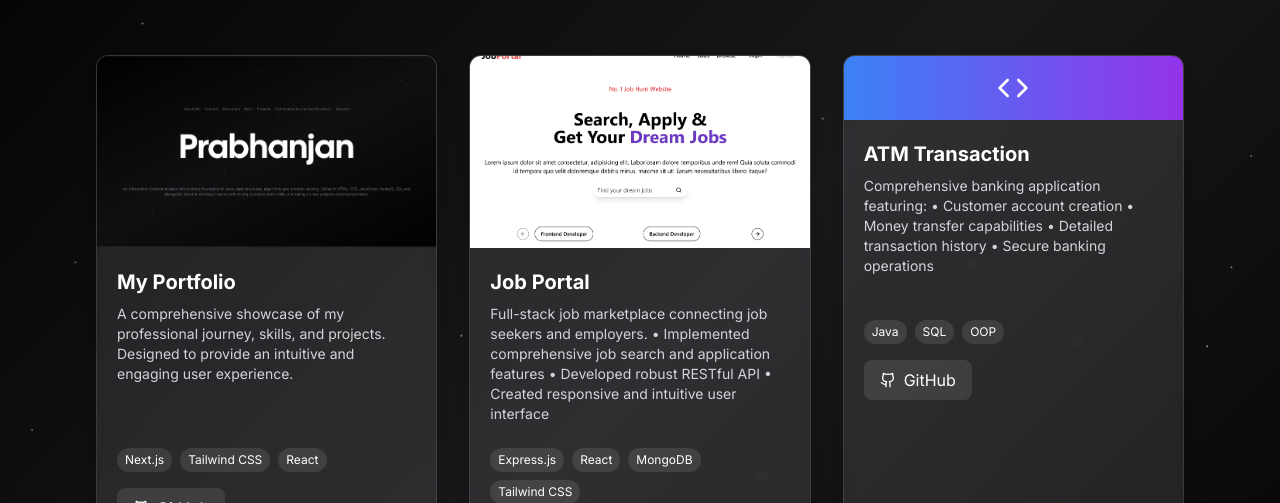
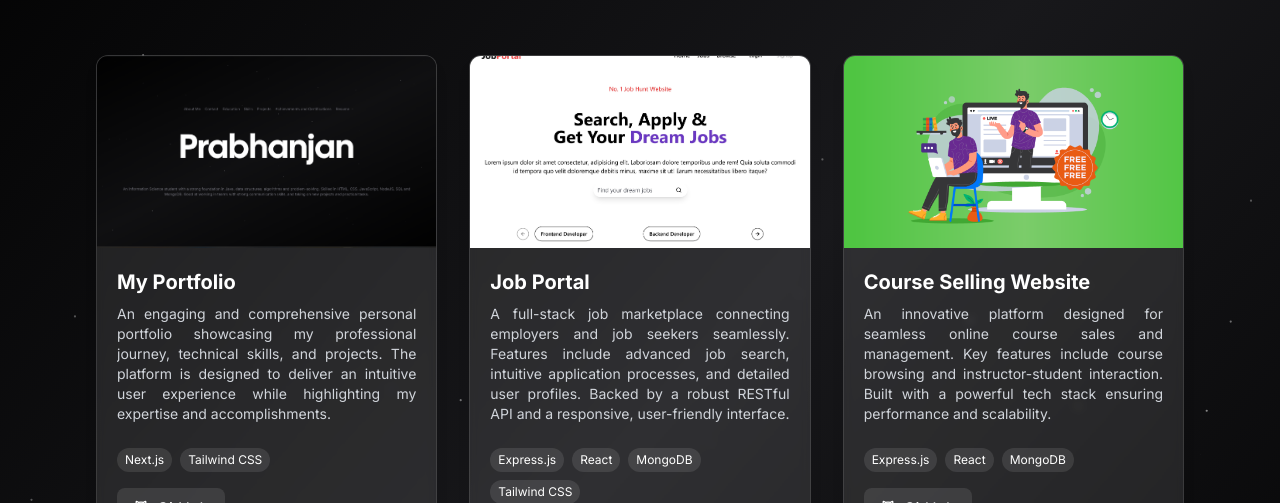
Before and after one commit to NVVPrabhanjan/My-Portfolio-, a Next.js app: page /projects in a window 1280 px wide. Shown: the part 297-800 px from the top of the page. Built offline with nearby package versions, Linux system fonts and the light colour scheme; no server answers; what tailwindcss-debug-screens would draw is missing.

Commit message:
Final Changes 1

```diff
--- a/app/components/projects.tsx
+++ b/app/components/projects.tsx
@@ -22,51 +22,57 @@ const projects: Project[] = [
   {
     id: 1,
     title: "My Portfolio",
-    description: `A comprehensive showcase of my professional journey, skills, and projects.
-Designed to provide an intuitive and engaging user experience.`,
+    description: `An engaging and comprehensive personal portfolio showcasing my professional journey, technical skills, and projects.
+The platform is designed to deliver an intuitive user experience while highlighting my expertise and accomplishments.`,
     image: "/Project_MyPortfolio.png",
-    githubLink: "https://github.com/yourusername/my-portfolio",
-    deployedLink: "https://your-portfolio-site.vercel.app",
-    technologies: ["Next.js", "Tailwind CSS", "React"],
+    githubLink: "https://github.com/NVVPrabhanjan/My-Portfolio-",
+    deployedLink: "https://prabhanjan.live/",
+    technologies: ["Next.js", "Tailwind CSS"],
     type: "Web Development",
   },
   {
     id: 2,
     title: "Job Portal",
-    description: `Full-stack job marketplace connecting job seekers and employers.
-• Implemented comprehensive job search and application features
-• Developed robust RESTful API
-• Created responsive and intuitive user interface`,
+    description: `A full-stack job marketplace connecting employers and job seekers seamlessly.
+Features include advanced job search, intuitive application processes, and detailed user profiles.
+Backed by a robust RESTful API and a responsive, user-friendly interface.`,
     image: "/JobPortal.jpg",
-    githubLink: "https://github.com/yourusername/job-portal",
-    deployedLink: "https://job-portal-demo.vercel.app",
+    githubLink: "https://github.com/NVVPrabhanjan/JobPortal",
     technologies: ["Express.js", "React", "MongoDB", "Tailwind CSS"],
+    type: "Full Stack",
+  },
+  {
+    id: 5,
+    title: "Course Selling Website",
+    description: `An innovative platform designed for seamless online course sales and management.
+Key features include course browsing and instructor-student interaction.
+Built with a powerful tech stack ensuring performance and scalability.`,
+    image: "/CourseSelling.png",
+    githubLink: "https://github.com/NVVPrabhanjan/JobPortal",
+    technologies: ["Express.js", "React", "MongoDB"],
     type: "Full Stack",
   },
   {
     id: 3,
     title: "ATM Transaction",
-    description: `Comprehensive banking application featuring:
-• Customer account creation
-• Money transfer capabilities
-• Detailed transaction history
-• Secure banking operations`,
-    githubLink: "https://github.com/yourusername/atm-transaction",
+    description: `A comprehensive banking application simulating core ATM functionalities.
+Features include secure customer account creation, money transfers, detailed transaction history, and efficient banking operations. `,
+image:"/image.png",
+githubLink: "https://github.com/yourusername/atm-transaction",
     technologies: ["Java", "SQL", "OOP"],
     type: "Banking App",
   },
   {
     id: 4,
     title: "BMSCE Events",
-    description: `Event management platform for BMSCE:
-• Seamless event registration
-• User-friendly event navigation
-• Integrated database management`,
-    githubLink: "https://github.com/yourusername/bmsce-events",
+    description: `An event management platform tailored for BMSCE, streamlining event registration and navigation.
+Provides a user-friendly interface for participants and robust database integration for organizers. Enhances event management efficiency and user engagement.`,
+    githubLink: "https://github.com/NVVPrabhanjan/BMSCE_Events",
     technologies: ["React.js", "Express.js", "MySQL"],
     type: "Web Application",
   },
 ];
+
 
 // ProjectCard Component with improved hover and link handling
 const ProjectCard: React.FC<{ project: Project }> = ({ project }) => {
@@ -99,7 +105,7 @@ const ProjectCard: React.FC<{ project: Project }> = ({ project }) => {
         </div>
       )}
 
-      <div className="p-5">
+      <div className="p-5 text-justify">
         <h2 className="text-xl font-bold text-white mb-2">{project.title}</h2>
         <p className="text-gray-300 text-sm mb-4 h-32 overflow-hidden">
           {project.description}
```
Also changed, not shown: public/CourseSelling.png (added), public/image.png (added).
